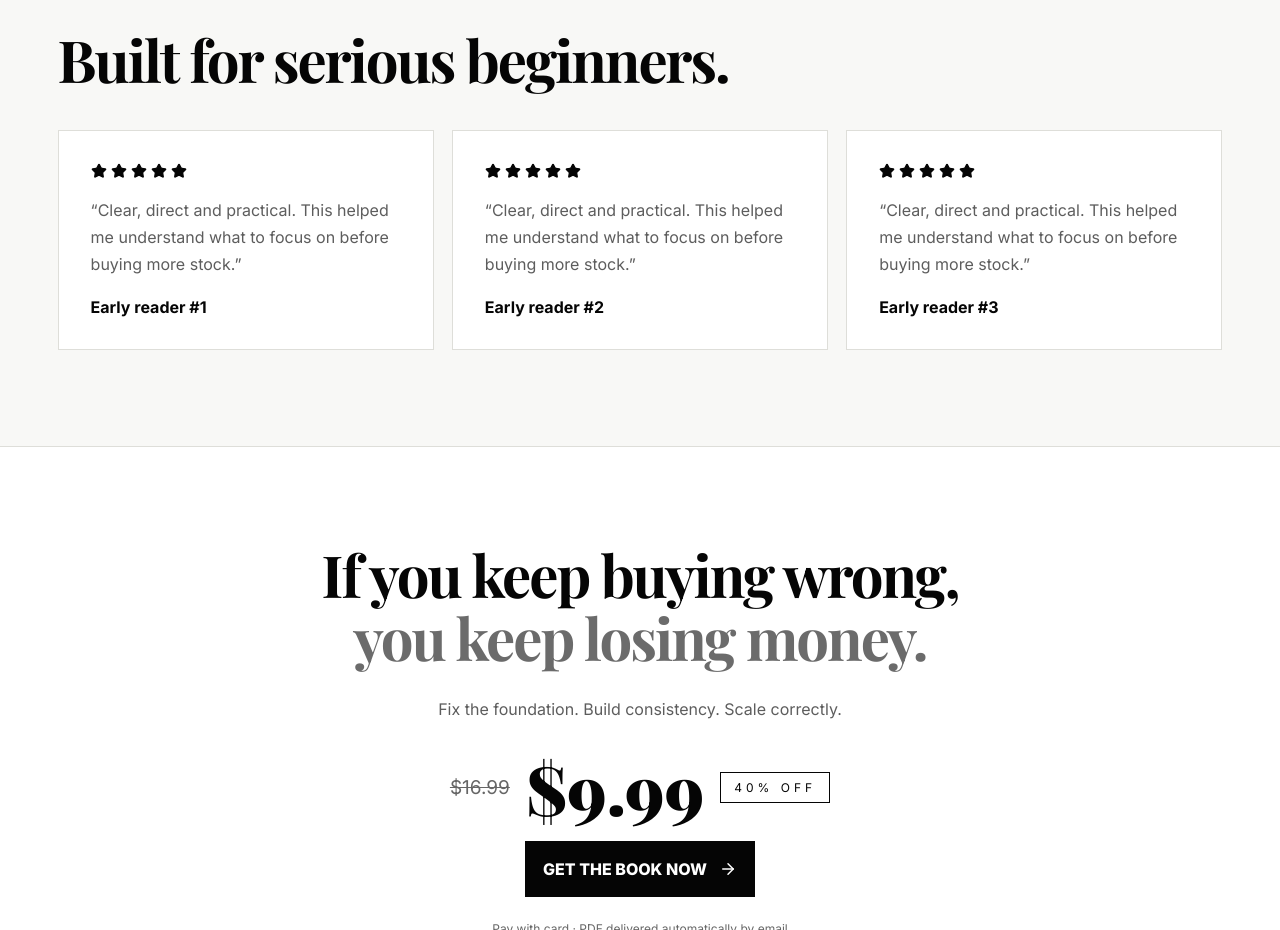
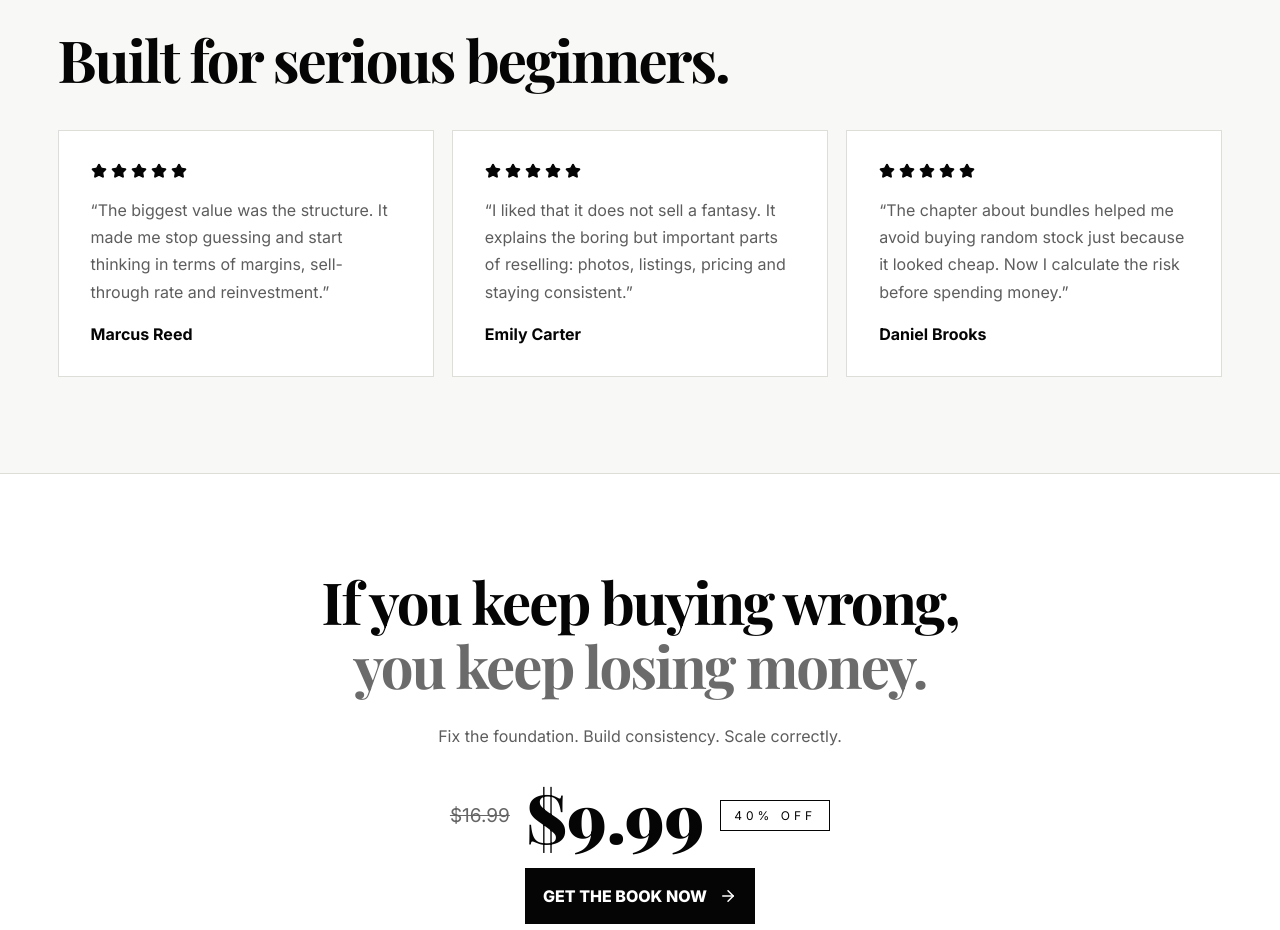
Before and after one commit to guisalhos/ebook-site, a React (Vite) app in the folder ebook-site/client/: page / in a window 1280 px wide. Shown: the part 4883-5813 px from the top of the page. Built offline with nearby package versions, Linux system fonts and the light colour scheme; no server answers.

Commit message:
Update testimonials

```diff
--- a/ebook-site/client/src/App.jsx
+++ b/ebook-site/client/src/App.jsx
@@ -157,11 +157,32 @@ function App() {
       <SectionLabel number="06">SOCIAL PROOF</SectionLabel>
       <h2>Built for serious beginners.</h2>
       <div className="grid testimonials-grid">
-        {[1, 2, 3].map((n) => <article className="testimonial" key={n}>
-          <div className="stars"><Star size={16} fill="currentColor" /><Star size={16} fill="currentColor" /><Star size={16} fill="currentColor" /><Star size={16} fill="currentColor" /><Star size={16} fill="currentColor" /></div>
-          <p>“Clear, direct and practical. This helped me understand what to focus on before buying more stock.”</p>
-          <strong>Early reader #{n}</strong>
-        </article>)}
+        {[
+      {
+        name: 'Marcus Reed',
+        text: '“The biggest value was the structure. It made me stop guessing and start thinking in terms of margins, sell-through rate and reinvestment.”'
+      },
+      {
+        name: 'Emily Carter',
+        text: '“I liked that it does not sell a fantasy. It explains the boring but important parts of reselling: photos, listings, pricing and staying consistent.”'
+      },
+      {
+        name: 'Daniel Brooks',
+        text: '“The chapter about bundles helped me avoid buying random stock just because it looked cheap. Now I calculate the risk before spending money.”'
+      }
+    ].map((review) => (
+      <article className="testimonial" key={review.name}>
+        <div className="stars">
+          <Star size={16} fill="currentColor" />
+          <Star size={16} fill="currentColor" />
+          <Star size={16} fill="currentColor" />
+          <Star size={16} fill="currentColor" />
+          <Star size={16} fill="currentColor" />
+        </div>
+        <p>{review.text}</p>
+        <strong>{review.name}</strong>
+      </article>
+    ))}
       </div>
     </section>
 
```
